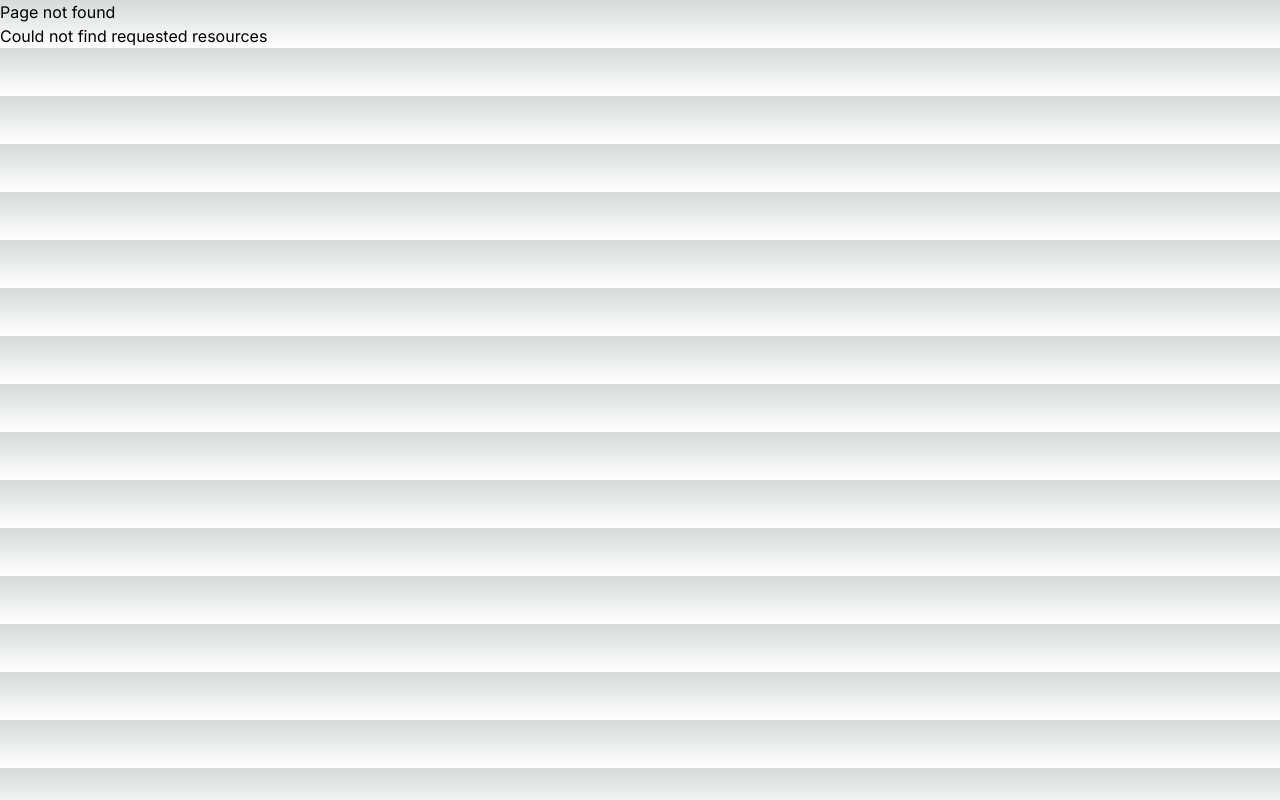
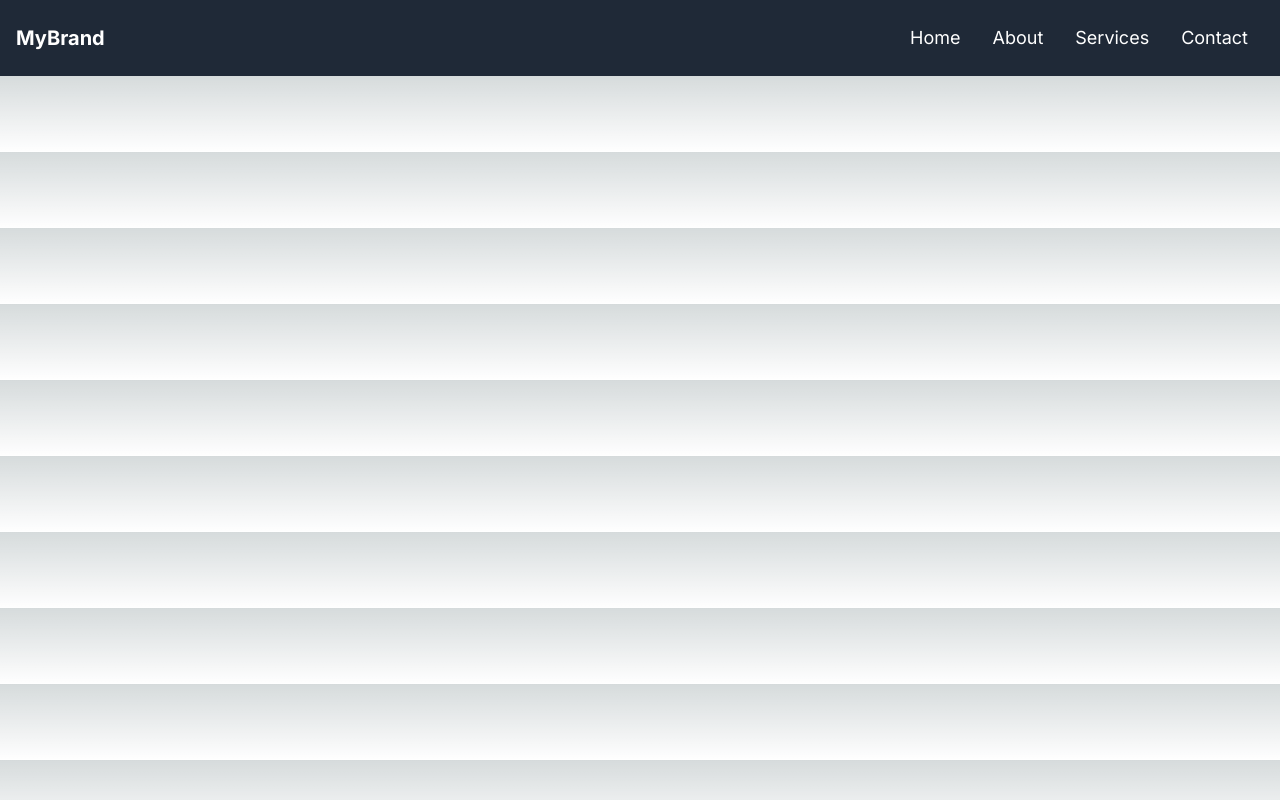
Before and after one commit to Plouis53/mental-health-website, a Next.js app: page /nav in a window 1280 px wide. Before the commit this address had no page. Built offline with nearby package versions, Linux system fonts and the light colour scheme.

Commit message:
post labor day updates

```diff
--- /dev/null
+++ b/src/app/_lib/page.tsx
@@ -0,0 +1,3 @@
+export default function PrivateRoute() {
+  return <h1>You cannot view this in the browser</h1>;
+}
--- /dev/null
+++ b/src/app/components/line-chart.tsx
@@ -0,0 +1,3 @@
+export default function LineChart() {
+  return <h1>Line Chart</h1>;
+}
--- /dev/null
+++ b/src/app/dashboard/page.tsx
@@ -0,0 +1,3 @@
+export default function Dashboard() {
+  return <h1>Dashboard</h1>;
+}
--- /dev/null
+++ b/src/app/nav/page.tsx
@@ -0,0 +1,63 @@
+import { useState } from "react";
+import Link from "next/link";
+
+const Navbar: React.FC = () => {
+  const [isOpen, setIsOpen] = useState(false);
+
+  const toggleMenu = () => {
+    setIsOpen(!isOpen);
+  };
+
+  return (
+    <nav className="bg-gray-800 p-4">
+      <div className="container mx-auto flex justify-between items-center">
+        <div className="text-white text-xl font-bold">
+          <Link href="/">MyBrand</Link>
+        </div>
+        <div className="block lg:hidden">
+          <button
+            className="text-white focus:outline-none"
+            onClick={toggleMenu}
+          >
+            <svg
+              className="h-6 w-6"
+              fill="none"
+              stroke="currentColor"
+              viewBox="0 0 24 24"
+              xmlns="http://www.w3.org/2000/svg"
+            >
+              <path
+                strokeLinecap="round"
+                strokeLinejoin="round"
+                strokeWidth="2"
+                d="M4 6h16M4 12h16M4 18h16"
+              ></path>
+            </svg>
+          </button>
+        </div>
+        <div
+          className={`w-full lg:flex lg:items-center lg:w-auto ${
+            isOpen ? "block" : "hidden"
+          }`}
+        >
+          <ul className="lg:flex lg:justify-between text-sm lg:text-lg">
+            <li className="text-white px-4 py-2">
+              <Link href="/">Home</Link>
+            </li>
+            <li className="text-white px-4 py-2">
+              <Link href="/about">About</Link>
+            </li>
+            <li className="text-white px-4 py-2">
+              <Link href="/services">Services</Link>
+            </li>
+            <li className="text-white px-4 py-2">
+              <Link href="/contact">Contact</Link>
+            </li>
+          </ul>
+        </div>
+      </div>
+    </nav>
+  );
+};
+
+export default Navbar;
```
Also changed, not shown: src/app/_lib/format-date.tsx (added).
